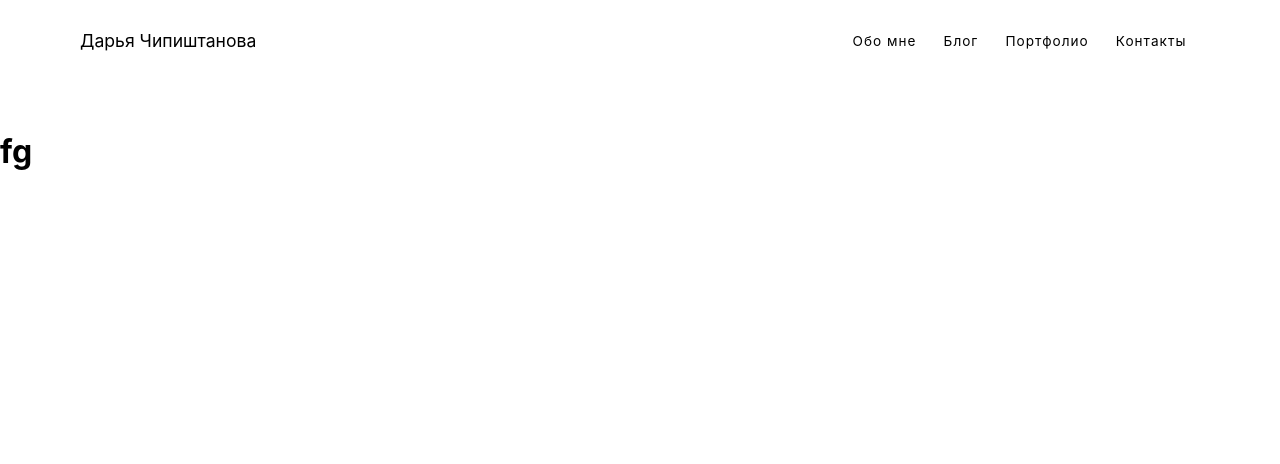
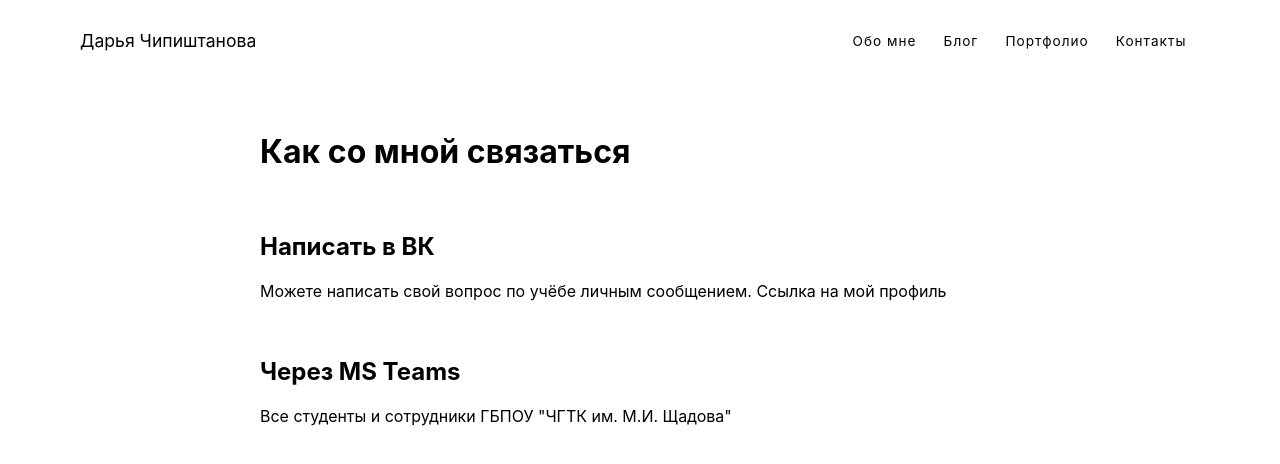
Before and after one commit to Daria-Vi/swilte-test, a SvelteKit app: page /contact in a window 1280 px wide. Shown: the top 464 px of the page. Built offline with nearby package versions, Linux system fonts and the light colour scheme.

Commit message:
edit contact

```diff
--- a/src/app.html
+++ b/src/app.html
@@ -62,7 +62,7 @@
 		}
 	</style>
 
-	%sveltekit.head%
+%sveltekit.head%
 </head>
 
 <body data-sveltekit-preload-data="hover">
--- a/src/routes/contact/+page.svelte
+++ b/src/routes/contact/+page.svelte
@@ -1 +1,18 @@
-<h1>fg</h1>
+<div class="container">
+    <h1>Как со мной связаться</h1><br>
+
+<h2>Написать в ВК</h2>
+<p>Можете написать свой вопрос по учёбе личным сообщением. Ссылка на мой профиль  </p><br>
+<h2>Через MS Teams</h2>
+<p>Все студенты и сотрудники ГБПОУ "ЧГТК им. М.И. Щадова" </p>
+<p></p>
+
+</div>
+
+<style>
+    .container {
+        margin: 50px auto;
+        max-width: 800px;
+        padding: 0 20px;
+    }
+</style>
```
Also changed, not shown: src/routes/blog/+page.svelte (+4 -4 lines).
